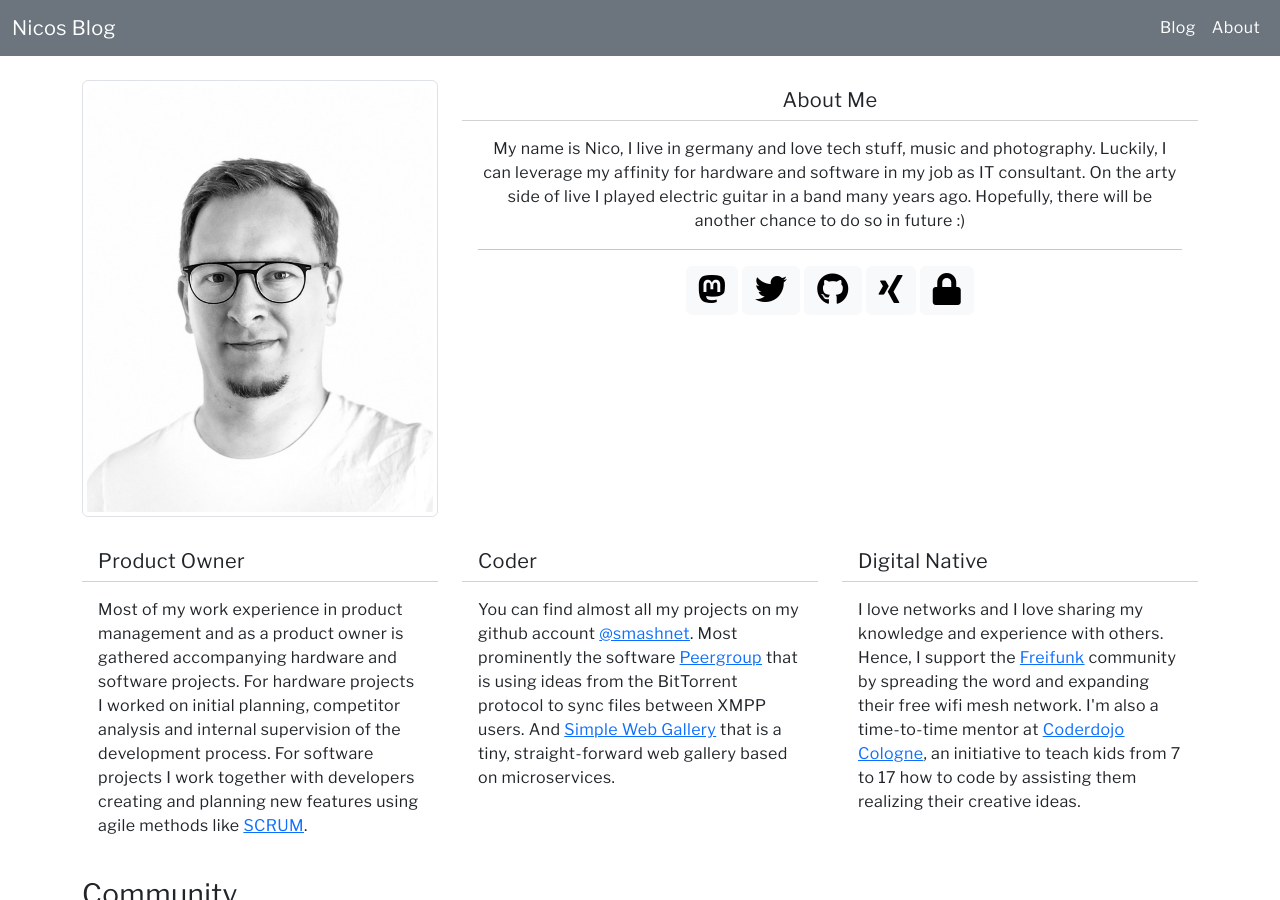
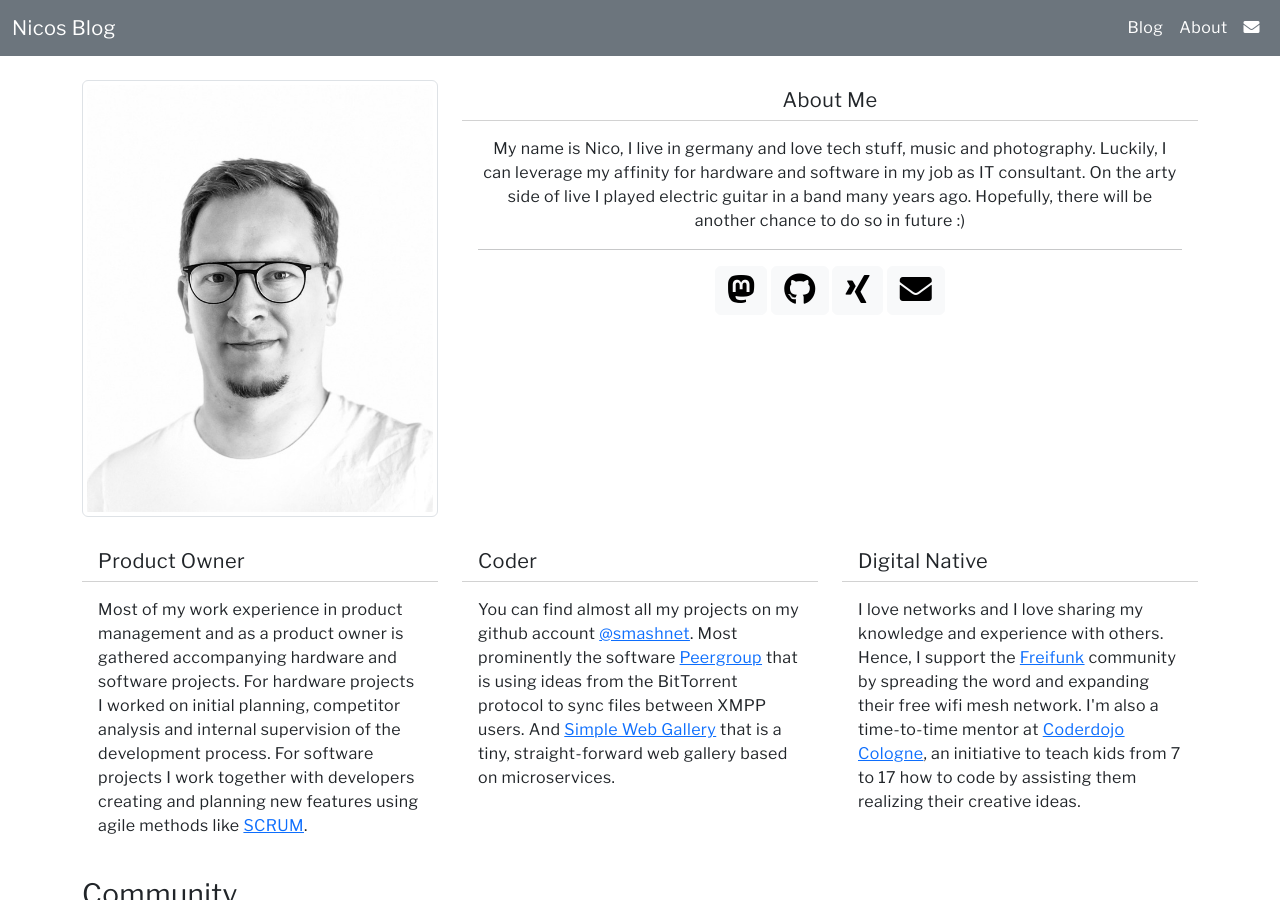
Before and after one commit to smashnet/smashblog, a Jekyll site: the page built from _authors/nico.md, in a window 1280 px wide and 900 px high. Built offline with Jekyll 4.4.1, drawn with Linux system fonts in a browser that asks for light colours.

Commit message:
Add mail. Nits...

```diff
--- a/_includes/navigation.html
+++ b/_includes/navigation.html
@@ -13,6 +13,9 @@
         <li class="nav-item {% if page.url == '/authors/nico.html' | absolute_url %}active{% endif %}">
           <a class="nav-link" href="{{ '/authors/nico.html' | absolute_url }}">About</a>
         </li>
+        <li class="nav-item {% if page.url == '/authors/nico.html' | absolute_url %}active{% endif %}">
+          <a class="nav-link" href="mailto:bloginput@inden.one"><i class="fa fa-envelope"></i></a>
+        </li>
       </ul>
     </div>
   </div>
--- a/_layouts/author.html
+++ b/_layouts/author.html
@@ -14,15 +14,9 @@ layout: default
         {{ page.about }}
         <hr/>
         <a class="btn btn-light" href="{{ page.mastodon }}"><i class="fab fa-2x fa-mastodon"></i></a>
-        <a class="btn btn-light" href="{{ page.twitter }}"><i class="fab fa-2x fa-twitter"></i></a>
         <a class="btn btn-light" href="{{ page.github }}"><i class="fab fa-2x fa-github"></i></a>
         <a class="btn btn-light" href="{{ page.xing }}"><i class="fab fa-2x fa-xing"></i></a>
-        <a class="btn btn-light" data-toggle="collapse" href="#gpgKey" role="button" aria-expanded="false" aria-controls="gpgKey"><i class="fas fa-2x fa-lock"></i></a>
-      </div>
-      <div class="collapse text-muted" id="gpgKey">
-        GPG Public Key
-        <a class="btn btn-light" href="{{ page.gpg_key_url | absolute_url }}"><i class="fas fa-lg fa-file-download"></i></a><br/>
-        {{ page.gpg_key_fingerprint }}
+        <a class="btn btn-light" href="mailto:{{ page.mail }}"><i class="fas fa-2x fa-envelope"></i></a>
       </div>
     </div>
   </div>
```
Also changed, not shown: _authors/nico.md (+1 -1 lines), _posts/2020-01-24-traefik-v2-and-mastodon.md (+3 -3 lines).
